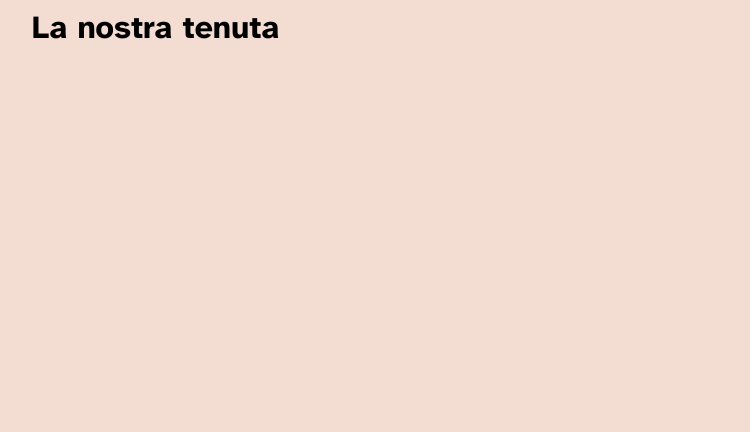
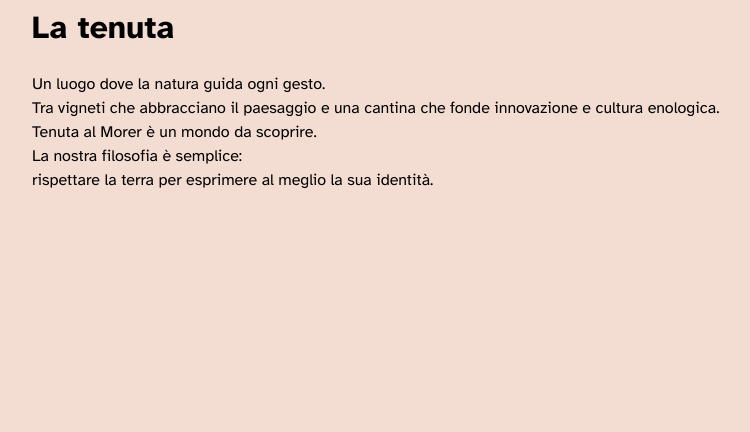
Before and after one commit to Tenuta-al-Morer/tecweb, a PHP site: page /tenuta.html in a window 1280 px wide. Shown: the part 174-606 px from the top of the page, without its empty margins (24-774 px from the left). Run offline with PHP 8.4, Linux system fonts and the light colour scheme.

Commit message:
aggiunta paragrafi

```diff
--- a/index.html
+++ b/index.html
@@ -52,9 +52,9 @@
         </nav>
 
         <main id="content">
-            <h1>Vini autentici, legati alla terra e alla tradizione</h1>
-            <p></p>
-            <br><br><br><br><br><br><br><br><br><br><br><br><br><br><br><br><br><br><br><br><br><br><br><br><br><br><br><br><br><br><br><br><br><br><br><br><br><br><br><br><br><br><br><br><br><br><br>
+            <h1>Tradizione, territorio e passione nel cuore delle nostre vigne</h1>
+            <p>Nel cuore delle colline coltivate a vite, Tenuta al Morer nasce dall’unione tra tradizione, passione e una profonda cura per la terra. </p>
+        <p>Ogni nostra bottiglia racconta una storia: quella di una famiglia, di una cantina e di un territorio ricco di carattere.</p>
         </main>
 
         <footer>
--- a/style/stile.css
+++ b/style/stile.css
@@ -148,10 +148,13 @@ main{
     padding-bottom: 2em;
     flex-grow: 1;
 }
+main h1{
+    margin-bottom: 1em;
+}
 
 /*
 =============================
-SEZIONE MAIN
+SEZIONE foote
 =============================
 */
 footer{
--- a/tenuta.html
+++ b/tenuta.html
@@ -50,9 +50,12 @@
         </nav>
 
         <main id="content">
-            <h1>La nostra tenuta</h1>
-            <p></p>
-            <br><br><br><br><br><br><br><br><br><br><br><br><br><br><br><br><br><br><br><br><br><br><br><br><br><br><br><br><br><br><br><br><br><br><br><br><br><br><br><br><br><br><br><br><br><br><br>
+            <h1>La tenuta</h1>
+            <p>Un luogo dove la natura guida ogni gesto.</p>
+            <p>Tra vigneti che abbracciano il paesaggio e una cantina che fonde innovazione e cultura enologica.</p>
+            <p>Tenuta al Morer è un mondo da scoprire.</p>
+            <p>La nostra filosofia è semplice:</p>
+            <p>rispettare la terra per esprimere al meglio la sua identità.</p>
         </main>
 
         <footer>
```
